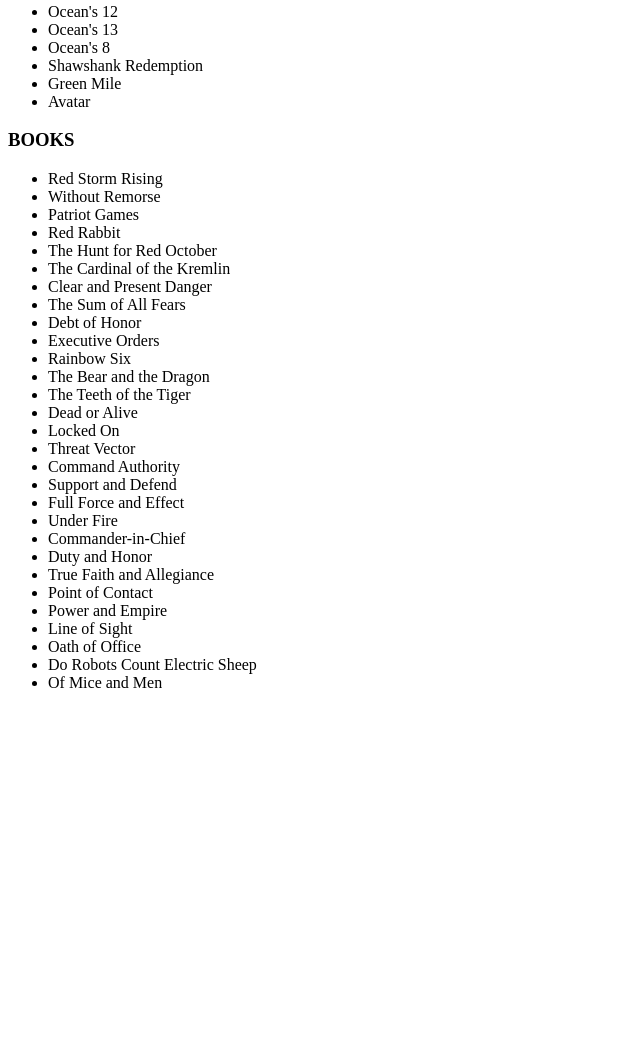
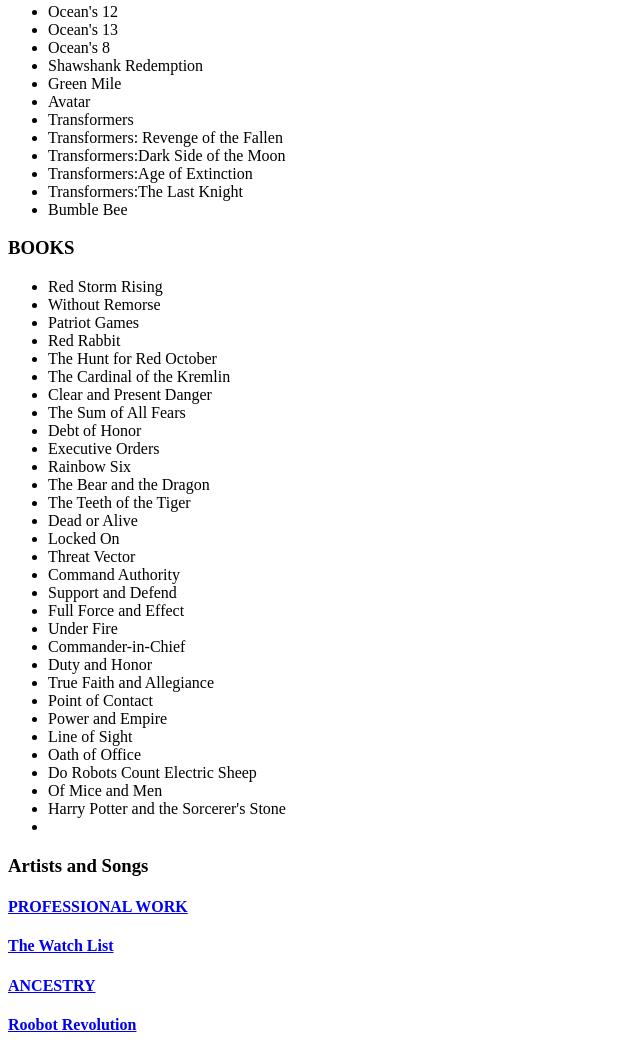
Before and after one commit to darealmccoy/projecto, a plain HTML site: page PAGE2.html in a window 1280 px wide. Shown: the part 658-1713 px from the top of the page, without its empty margins (0-640 px from the left). Before the commit the page ends 1366 px from the top, so only its background shows below. Drawn offline with Linux system fonts and the light colour scheme.

Commit message:
UPDATED FILES
updates on core HTML as well as the info inside

```diff
--- a/PAGE2.html
+++ b/PAGE2.html
@@ -64,7 +64,6 @@
 		<li>Thor</li>
 		<li>Avengers</li>
 		<li>Iron Man 3</li>
-
 		<li>Thor: Dark World</li>
 		<li>Captain America: The Winter Soldier</li>
 		<li>Guardians of the Galaxy: Volume 1</li>
@@ -91,6 +90,12 @@
 		<li>Shawshank Redemption</li>
 		<li>Green Mile</li>
 		<li>Avatar</li>
+		<li>Transformers</li>
+		<li>Transformers: Revenge of the Fallen</li>
+		<li>Transformers:Dark Side of the Moon</li>
+		<li>Transformers:Age of Extinction</li>
+		<li>Transformers:The Last Knight</li>
+		<li>Bumble Bee</li>
 	</ul>
 	<h3>
 		BOOKS
@@ -126,5 +131,34 @@
 		<li>Oath of Office</li>
 		<li>Do Robots Count Electric Sheep</li>
 		<li>Of Mice and Men</li>
+		<li>Harry Potter and the Sorcerer's Stone</li>
+		<li>
+	</ul>
+	<h3>
+		Artists and Songs
+	</h3>
+	<p><strong>
+		<a href="PAGE1.html" title="Professional Work and Portfolio">
+			<h4>
+				PROFESSIONAL WORK
+			</h4>
+		</a>
 
-	</ul>
+		<a href="PAGE2.html" title="READINGWaTCHLIST">
+			<h4>
+				The Watch List
+			</h4>
+		</a>
+		<a href="PAGE3.html" title="LIFE AND WORK">
+			<h4>
+				ANCESTRY
+			</h4>
+		</a>
+		<a href="PAGE4.html" title="ROBOT TAKEVOORE">
+			<h4>
+				Roobot Revolution
+			</h4>
+		</a>
+	</strong></p>
+</body>
+</html>
```
Also changed, not shown: PAGE1.html (+25 -2 lines), index.html (+4 -2 lines).
